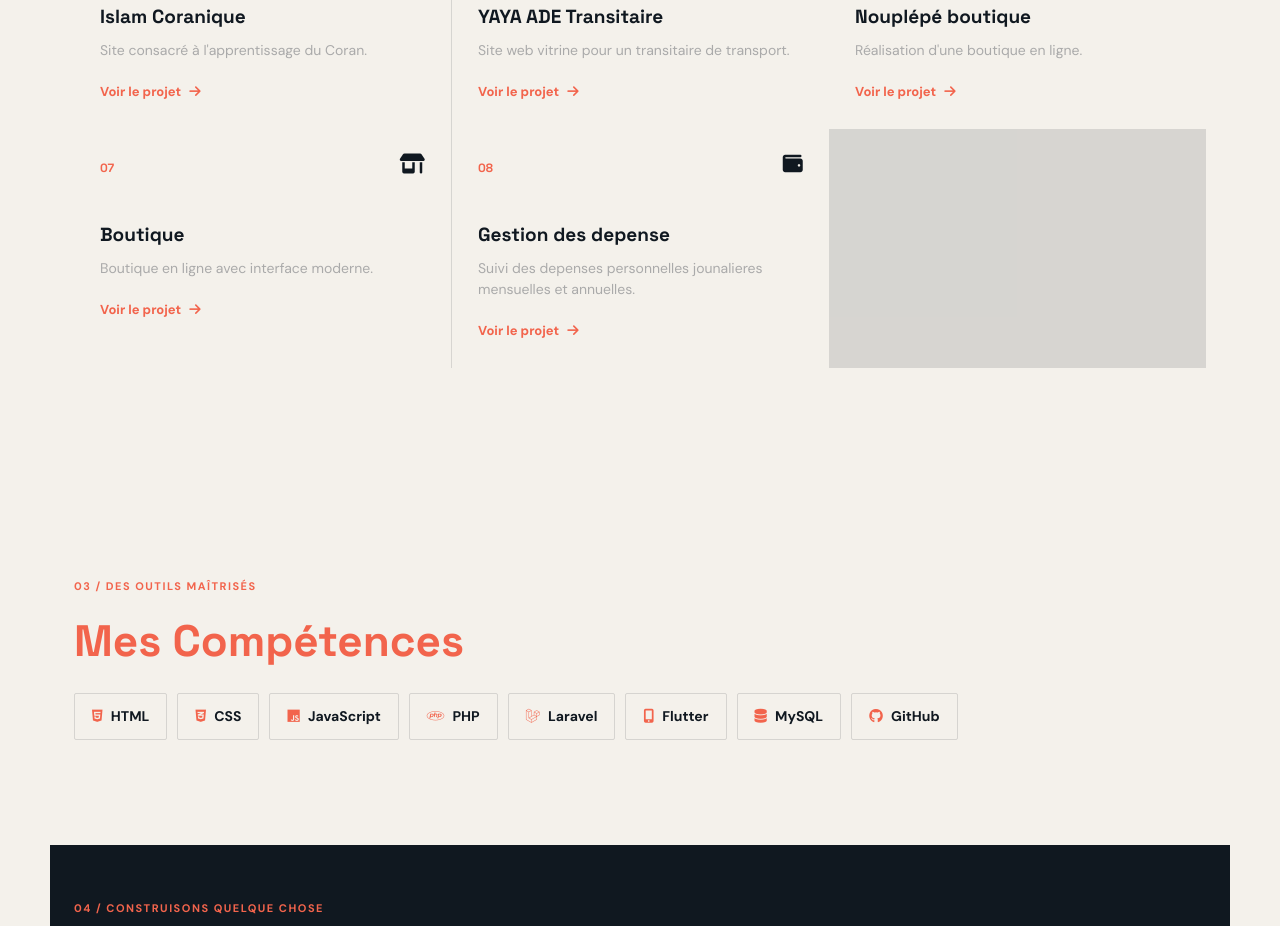
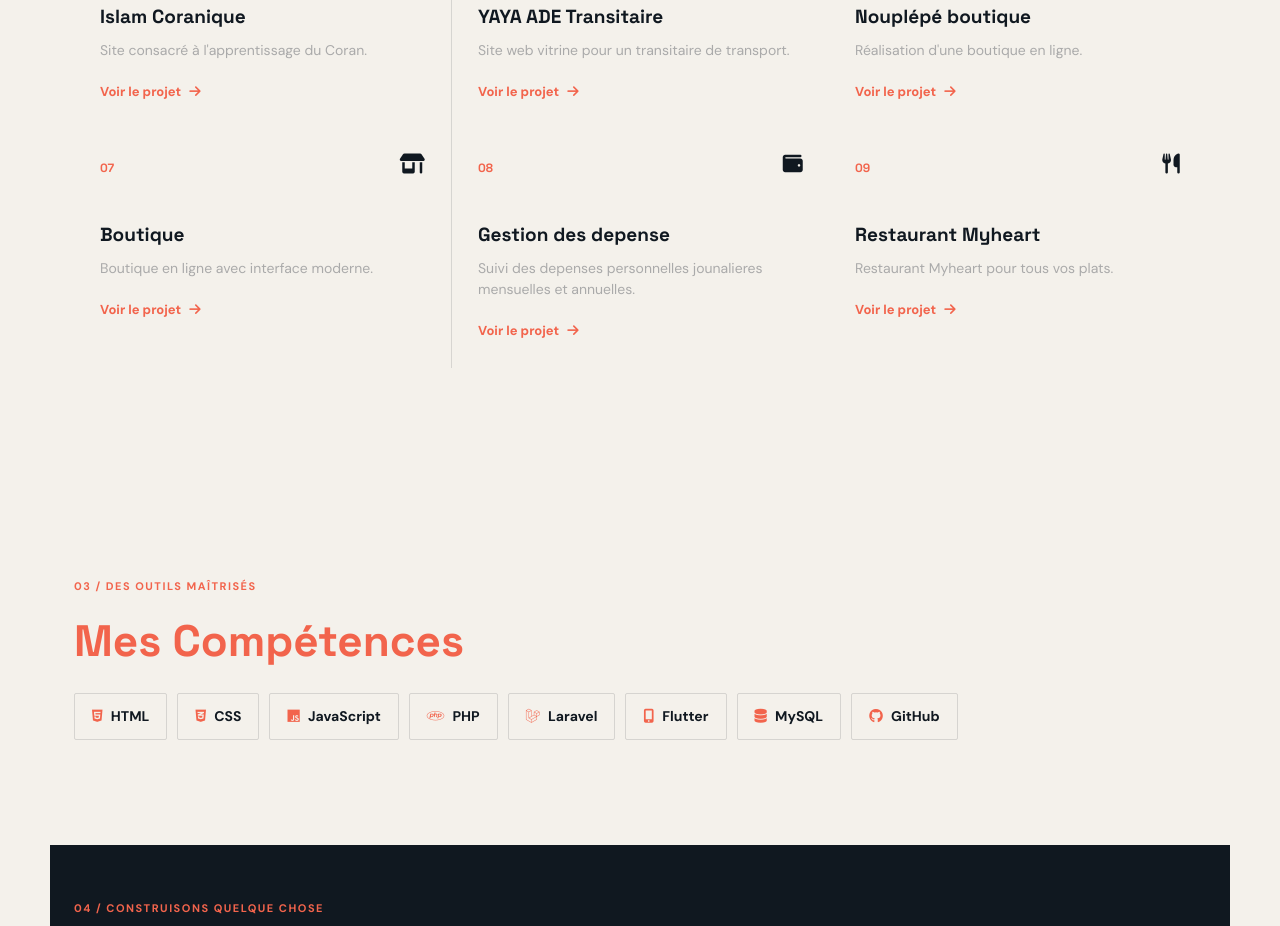
Before and after one commit to sadatcoding/sadatportfolio, a plain HTML site: page index.html in a window 1280 px wide. Shown: the part 1716-2642 px from the top of the page. Drawn offline with Linux system fonts and the light colour scheme.

Commit message:
mise a jour

```diff
--- a/index.html
+++ b/index.html
@@ -115,6 +115,12 @@
                 <p>Suivi des depenses personnelles jounalieres mensuelles et annuelles.</p>
                 <span class="project-link">Voir le projet <i class="fa-solid fa-arrow-right"></i></span>
             </a>
+            <a class="project-card" href="https://sadatcoding.github.io/myheart/" target="_blank" rel="noopener noreferrer">
+                <span class="card-number">09</span><i class="fa-solid fa-utensils card-icon"></i>
+                <h3>Restaurant Myheart</h3>
+                <p>Restaurant Myheart pour tous vos plats.</p>
+                <span class="project-link">Voir le projet <i class="fa-solid fa-arrow-right"></i></span>
+            </a>
         </div>
       </section>
 
```
